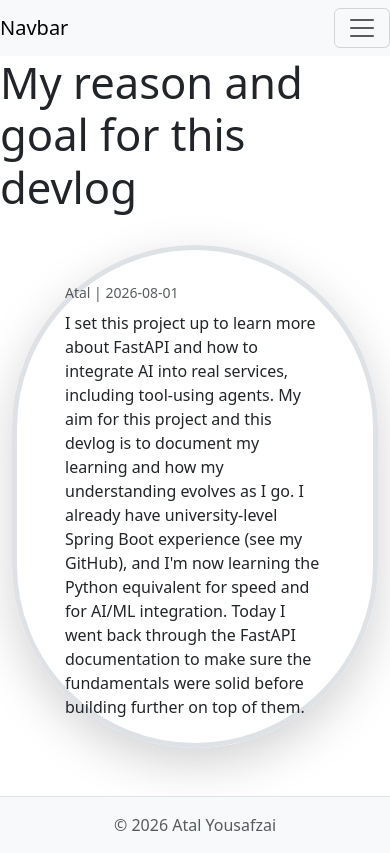
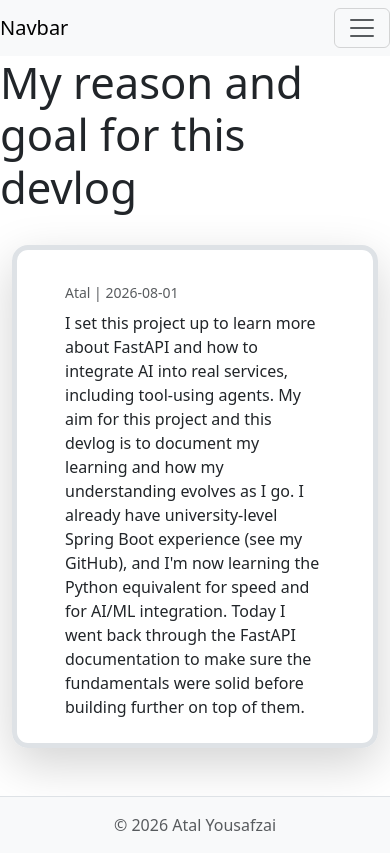
Before and after one commit to Atalky/Bugs-and-Buds-Website, a FastAPI app: page /blog/1 in a window 390 px wide. Run offline with FastAPI, Linux system fonts and the light colour scheme.

Commit message:
fixed blog detail pill shape too -> overflowing text on mobile

```diff
--- a/app/templates/blog_detail.html
+++ b/app/templates/blog_detail.html
@@ -8,7 +8,7 @@
   <div class="row">
     <div class="col-12 col-md-10 col-lg-8 mx-auto">
 
-      <div class="mb-4 py-4 px-5 shadow-lg rounded-pill border border-5">
+      <div class="mb-4 py-4 px-5 shadow-lg rounded-4 border border-5">
         <div class="d-flex justify-content-between align-items-start mb-2">
           <p class="mb-0 mt-2 small text-muted">{{ blog.author }} | {{ blog.date_posted }}</p>
         </div>
```
